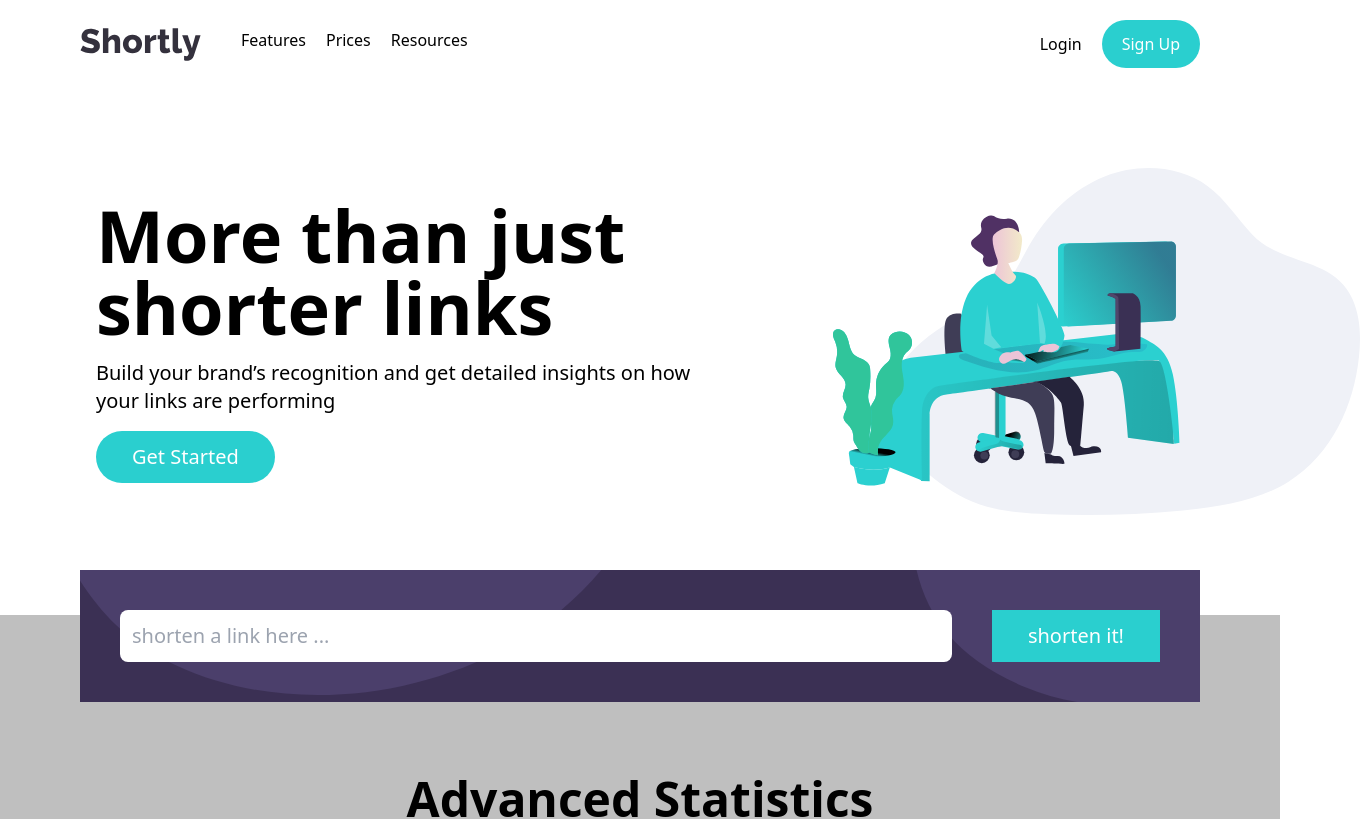
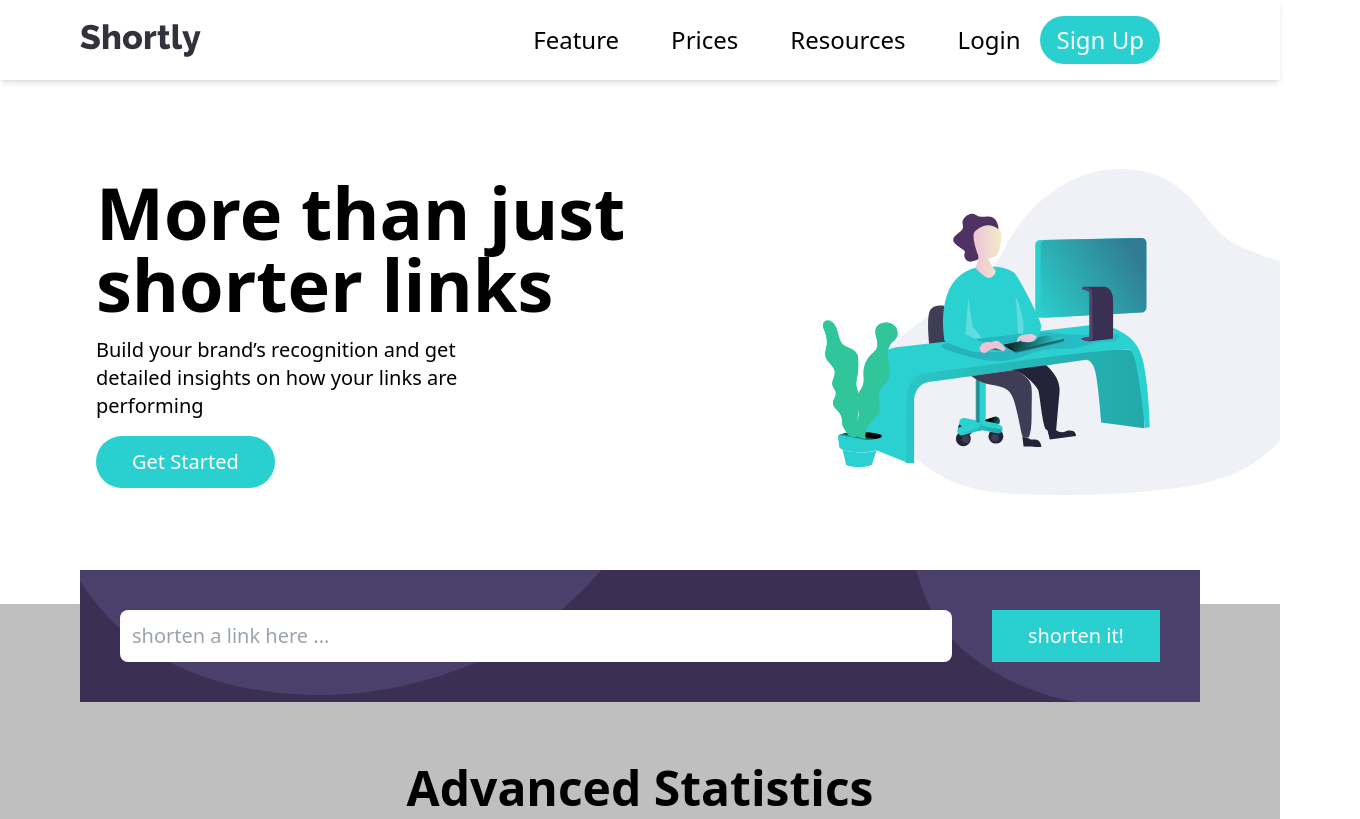
Before and after one commit to whalay/Url-shortening, a React (Vite) app: page / in a window 1280 px wide. Shown: the top 819 px of the page, 1360 px wide, since content can reach past the window. Built offline with nearby package versions, Linux system fonts and the light colour scheme.

Commit message:
fix bugs and change the mobile nav

```diff
--- a/src/App.jsx
+++ b/src/App.jsx
@@ -7,6 +7,7 @@ import Hero from "./components/Hero";
 import Navbar from "./components/Navbar";
 import Section from "./components/Section";
 import UrlForm from "./components/UrlForm";
+import Mavbar from "./components/Navbar";
 
 // const getLocalStorage = () => {
 //   let links = localStorage.getItem("links")
@@ -51,10 +52,7 @@ function App() {
     }
   };
 
-  const handleCopy = () => {
-    navigator.clipboard.writeText(link.full_short_link)
-    setButtonText("Copied!")
-  }
+
 
   useEffect(() => {
     localStorage.setItem("link", JSON.stringify(link))
@@ -83,7 +81,7 @@ function App() {
       <Navbar />
       <Hero />
       <UrlForm inputText={inputText} submitHandler={submitHandler} inputHandler={inputHandler} inputIsValid={inputIsValid}/>
-      <Section link={link} buttonText={buttonText} handleCopy={handleCopy}/>
+      <Section link={link} />
       <Boost />
       <Footer />
     </div>
--- a/src/components/Hero.jsx
+++ b/src/components/Hero.jsx
@@ -4,16 +4,16 @@ import illustration from "../assets/images/illustration-working.svg";
 import UrlForm from "./UrlForm";
 const Hero = () => {
   return (
-    <div className="md:py-20 md:pl-20 mb-32 md:mb-5   max-w-screen h-full  ">
+    <div className="md:py-20 md:pl-20 mb-32 md:mb-5 mt-20   max-w-screen h-full overflow-hidden ">
       <div className=" flex flex-col md:flex-row-reverse  justify-between items-center  ">
         <div className="flex-initial ">
-          <img src={illustration} alt="" className="md:ml-20" />
+          <img src={illustration} alt="" className="translate-x-10" />
         </div>
         <div className="md:text-left text-center ">
           <h1 className="text-4xl md:text-7xl  font-bold py-4 px-4">
             More than just shorter links
           </h1>
-          <p className="text-xl px-4">
+          <p className="text-xl px-4 lg:w-2/3">
             Build your brand’s recognition and get detailed insights on how your
             links are performing
           </p>
--- a/src/components/MobileNav.jsx
+++ /dev/null
@@ -1,27 +0,0 @@
-import React from "react";
-import { AiOutlineClose } from "react-icons/ai";
-
-const MobileNav = (props) => {
-  return (
-    <div className="bg-Dark_Violet  absolute w-screen   m-auto">
-      <div className="    md:hidden   ">
-        <div className=" relative text-center text-white font-bold text-2xl py-10">
-          <div className="absolute right-10 top-10">
-            {" "}
-            <AiOutlineClose onClick={props.navHandler} className="" />
-          </div>
-          <p className="py-2">Features</p>
-          <p className="py-2">Pricing</p>
-          <p className="py-2">Resources</p>
-
-          <div className="pt-10">
-            <p className="py-2">Login</p>
-            <p className="py-2">Sign Up</p>
-          </div>
-        </div>
-      </div>
-    </div>
-  );
-};
-
-export default MobileNav;
--- a/src/components/Navbar.jsx
+++ b/src/components/Navbar.jsx
@@ -1,39 +1,51 @@
+import React, { useState } from "react";
 import logo from "../assets/images/logo.svg";
+import { GiHamburgerMenu } from "react-icons/gi";
+import { AiOutlineClose } from "react-icons/ai";
 
-import { useState } from "react";
+const links = [
+  { name: "Feature", url: "/" },
+  { name: "Prices", url: "/" },
+  { name: "Resources", url: "/" },
+    { name: "Login", url: "/" },
+];
 
-import { GiHamburgerMenu } from "react-icons/gi";
+const Navbar = () => {
 
-import MobileNav from "./MobileNav";
-const Navbar = () => {
-  const [showNav, setShowNav] = useState(false);
+  let [open, setOpen] = useState(false);
+  return (
+    <div className="shadow-md w-full fixed top-0 left-0 z-[9999] ">
+      <div className="md:flex items-center justify-between bg-white py-4 md:px-20 px-7 relative ">
+        <div className="cursor-pointer">
+          <img src={logo} alt="" />
+        </div>
 
-  const navHandler = () => {
-    setShowNav((showNav) => !showNav);
-  };
+        <div
+          onClick={() => setOpen(!open)}
+          className="text-3xl absolute right-8 top-6 cursor-pointer md:hidden"
+        >
+          {open ? <AiOutlineClose /> : <GiHamburgerMenu />}
+        </div>
 
-  return (
-    <section className="flex justify-between md:px-20  p-5 items-center cursor-pointer">
-      <div className="flex gap-10 ">
-        <img src={logo} alt="" />
-        <ul className="hidden md:flex gap-5">
-          <li>Features</li>
-          <li>Prices</li>
-          <li>Resources</li>
+        <ul
+          className={`md:flex md:items-center md:pb-0 pb-12 text-2xl absolute md:static text-center  md:z-auto z-[-1] left-0 right-0 mx-10   md:w-auto md:pl-0  transition-all duration-500 ease-in cursor-pointer ${
+            open ? "top-20 bg-Dark_Violet rounded-xl " : "top-[-490px]"
+          }`}
+        >
+          {links.map((link) => (
+            <li key={link.name} className="md:ml-8  md:my-0 my-7 md:mr-5   ">
+              <a
+                href={link.link}
+                className="text-white md:text-black hover:text-gray-400 duration-500"
+              >
+                {link.name}
+              </a>
+            </li>
+          ))}
+          <button className="bg-Cyan px-4 py-2  font-semi-bold   text-white rounded-full ">Sign Up</button>
         </ul>
       </div>
-
-      <div className="flex ">
-        <GiHamburgerMenu onClick={navHandler} className="w-10 h-10 md:hidden" />
-        <ul className="md:flex gap-5 items-center hidden">
-          <li>Login</li>
-          <li className="bg-Cyan px-5 py-3  font-semi-bold   text-white rounded-full ">Sign Up</li>
-        </ul>
-      </div>
-
-      {showNav && <MobileNav navHandler={navHandler} />}
-    </section>
+    </div>
   );
 };
-
 export default Navbar;
--- a/src/components/Section.jsx
+++ b/src/components/Section.jsx
@@ -1,14 +1,14 @@
 import React from "react";
 import UrlList from "./UrlList";
 
-const Section = ({ link, inputText, handleCopy, buttonText }) => {
+const Section = ({ link, inputText }) => {
   return (
     <div className="bg-Gray h-full md:p-20 pt-20 p-5   ">
 
-      {link && link.map((shortLink, index) => <UrlList key={index} shortLink={shortLink} handleCopy={handleCopy} buttonText={buttonText}/>)}
+      {link && link.map((shortLink, index) => <UrlList key={index} shortLink={shortLink} />)}
 
       <div className="text-center pt-20">
-        <h3 className="text-5xl font-bold">Advanced Statistics</h3>
+        <h3 className=" text-3xl md:text-5xl font-bold pb-5">Advanced Statistics</h3>
         <p className="text-xl">
           Track how your links are performing across the web with our advanced
           statistics dashboard.
--- a/src/components/UrlForm.jsx
+++ b/src/components/UrlForm.jsx
@@ -4,7 +4,7 @@ const UrlForm = ({inputText, inputHandler, submitHandler, inputIsValid}) => {
 
 
   return (
-    <div className=" absolute  top-[620px] md:top-[530px]   z-[9999] w-full">
+    <div className=" absolute  top-[620px] md:top-[530px]   z-[10] w-full">
       <form
         onSubmit={submitHandler}
         className="bg-boostM md:bg-boostD bg-no-repeat bg-Dark_Violet md:mx-20 m-10 p-7 md:p-10  text-center md:flex justify-center items-center flex-wrap gap-10 space-y-5 md:space-y-0"
@@ -29,4 +29,5 @@ const UrlForm = ({inputText, inputHandler, submitHandler, inputIsValid}) => {
   );
 };
 
+
 export default UrlForm;
--- a/src/components/UrlList.jsx
+++ b/src/components/UrlList.jsx
@@ -1,17 +1,24 @@
-import React from "react";
+import React, { useState } from "react";
 
-const UrlList = ({ shortLink, buttonText, handleCopy }) => {
-
-
+const UrlList = ({ shortLink }) => {
+  const [isClicked, setIsClicked] = useState(false);
   return (
     <div>
       <ul className="bg-white md:flex justify-between items-center p-3 m-2 text-lg font-semibold">
         <li>{shortLink.original_link}</li>
-        <span className="flex items-center space-x-4">
-
-          <li className="text-Cyan">{shortLink.full_short_link}</li>
-          <button onClick={handleCopy} className="bg-Cyan px-5 py-2 font-semi-bold text-xl text-white hover:cursor active:bg-Very_Dark_Violet">
-            {buttonText}
+        <span className=" md:flex gap-5 items-center block  ">
+          <li className="text-Cyan py-3 ">{shortLink.full_short_link}</li>
+          <button
+            onClick={() => {
+              navigator.clipboard.writeText(shortLink.short_link);
+              setIsClicked(true);
+              setTimeout(() => {
+                setIsClicked(false);
+              }, 5000);
+            }}
+            className={`w-full  px-10 py-2 font-semi-bold text-xl text-white hover:cursor active:bg-Very_Dark_Violet ${isClicked ? "bg-Dark_Violet" : "bg-Cyan" }`}
+          >
+            {isClicked ? "copied" : "copy"}
           </button>
         </span>
       </ul>
```
